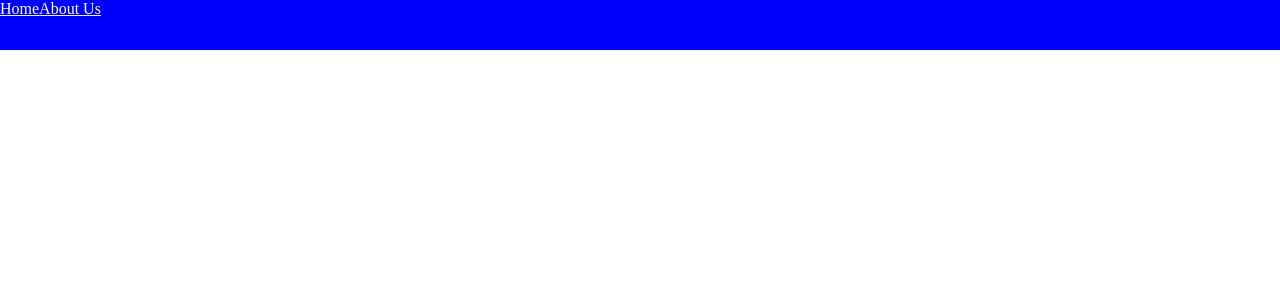
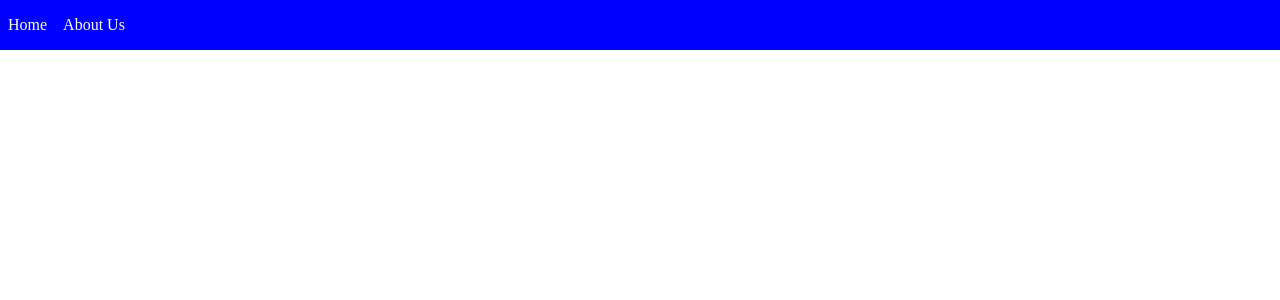
Before and after one commit to christocarr/leaves, a React (Create React App) app: page / in a window 1280 px wide. Shown: the top 300 px of the page. Built offline with nearby package versions, Linux system fonts and the light colour scheme.

Commit message:
Style: navigation

```diff
--- a/src/components/Header/styles.js
+++ b/src/components/Header/styles.js
@@ -1,6 +1,8 @@
 import styled from "styled-components";
 
 export const HeaderContainer = styled.header`
+  display: flex;
+  align-items: center;
   background: blue;
   height: 50px;
 `;
--- a/src/components/Navigation/styles.js
+++ b/src/components/Navigation/styles.js
@@ -1,8 +1,14 @@
 import styled from "styled-components";
 import { Link } from "react-router-dom";
 
-export const NavigationContainer = styled.div``;
+export const NavigationContainer = styled.nav``;
 
 export const NavigationLink = styled(Link)`
   color: white;
+  padding: 0.5em;
+  text-decoration: none;
+
+  &:hover {
+    color: yellow;
+  }
 `;
```
